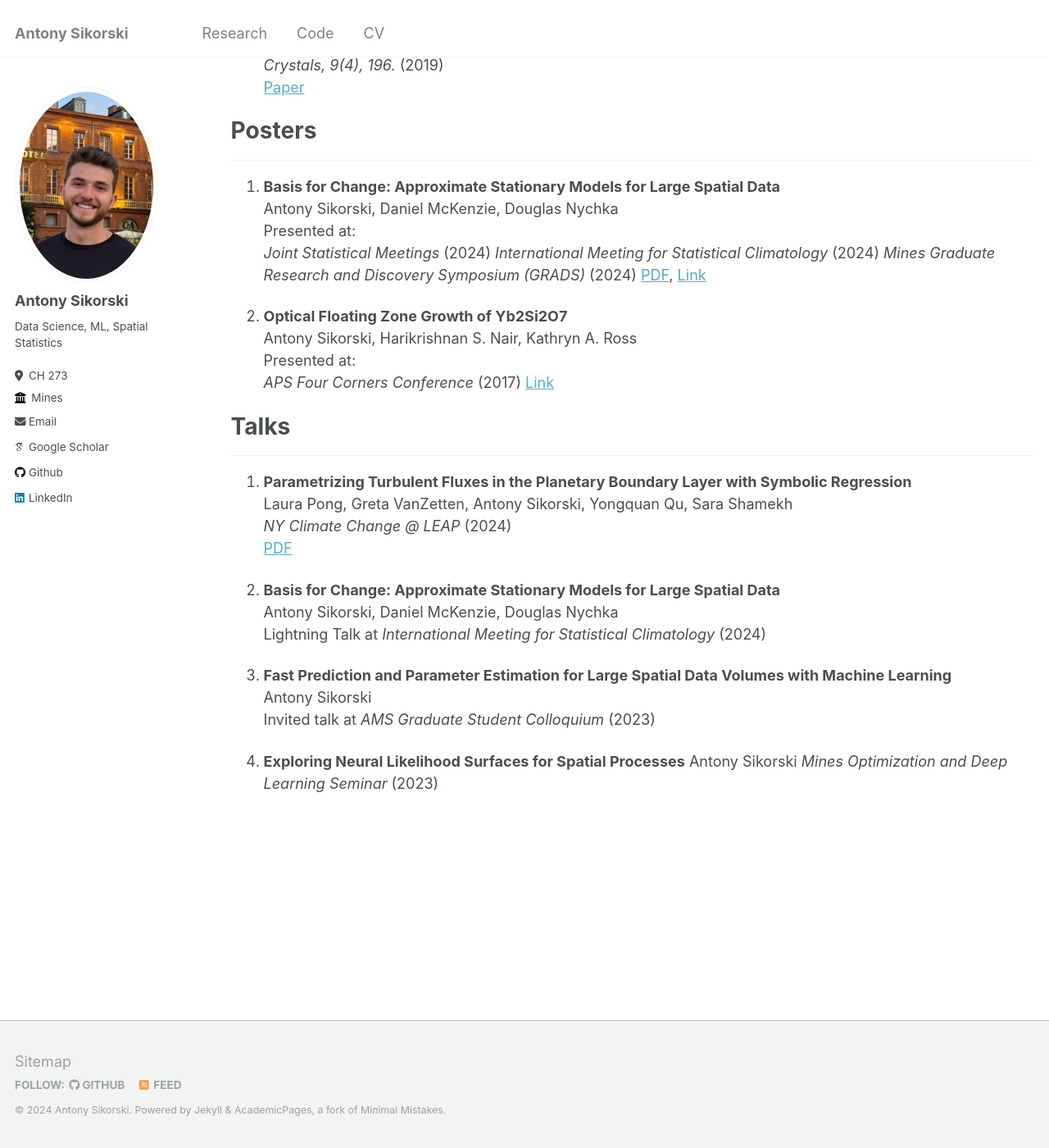
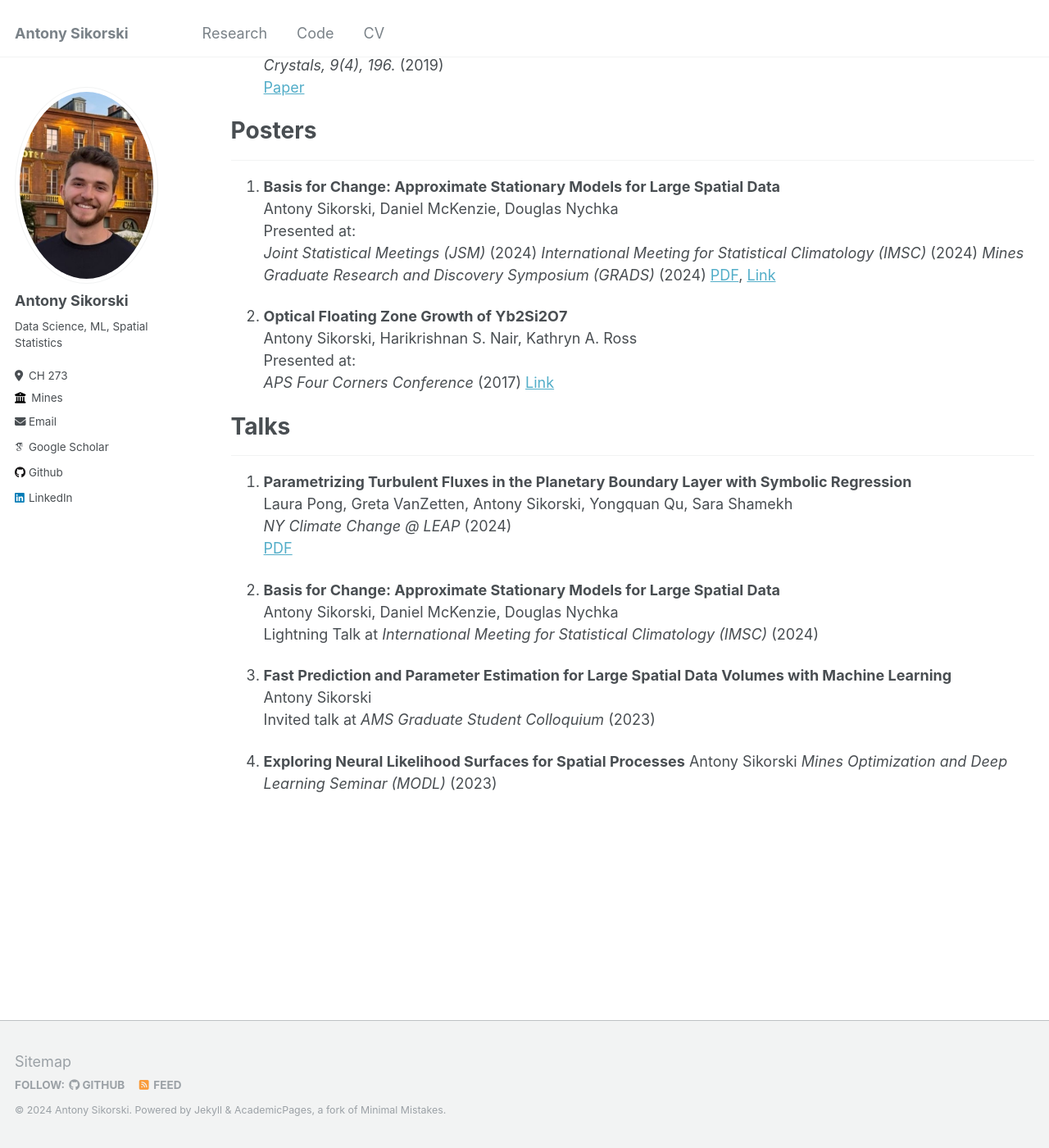
Before and after one commit to antonyxsik/antonyxsik.github.io, a Jekyll site: the page built from _pages/research.md, in a window 1280 px wide and 1400 px high, scrolled down 420 px. Shown: the whole window at 82% size. Built offline with Jekyll 4.4.1, drawn with Linux system fonts in a browser that asks for light colours; some web fonts are replaced.

Commit message:
research updates

```diff
--- a/_pages/research.md
+++ b/_pages/research.md
@@ -29,8 +29,8 @@ All of my publications can also be found on my [Google Scholar](https://scholar.
 1. **Basis for Change: Approximate Stationary Models for Large Spatial Data** \\
     Antony Sikorski, Daniel McKenzie, Douglas Nychka \\
     Presented at: \\
-    *Joint Statistical Meetings* (2024)
-    *International Meeting for Statistical Climatology* (2024)
+    *Joint Statistical Meetings (JSM)* (2024)
+    *International Meeting for Statistical Climatology (IMSC)* (2024)
     *Mines Graduate Research and Discovery Symposium (GRADS)* (2024)
     [PDF](https://antonyxsik.github.io/files/basis_poster.pdf), [Link](https://repository.mines.edu/handle/11124/179041)
 
@@ -50,7 +50,7 @@ All of my publications can also be found on my [Google Scholar](https://scholar.
 
 2. **Basis for Change: Approximate Stationary Models for Large Spatial Data** \\
     Antony Sikorski, Daniel McKenzie, Douglas Nychka \\
-    Lightning Talk at *International Meeting for Statistical Climatology* (2024)
+    Lightning Talk at *International Meeting for Statistical Climatology (IMSC)* (2024)
 
 3. **Fast Prediction and Parameter Estimation for Large Spatial Data Volumes with Machine Learning** \\
     Antony Sikorski \\
@@ -58,4 +58,4 @@ All of my publications can also be found on my [Google Scholar](https://scholar.
 
 4. **Exploring Neural Likelihood Surfaces for Spatial Processes**
     Antony Sikorski
-    *Mines Optimization and Deep Learning Seminar* (2023)
+    *Mines Optimization and Deep Learning Seminar (MODL)* (2023)
```
